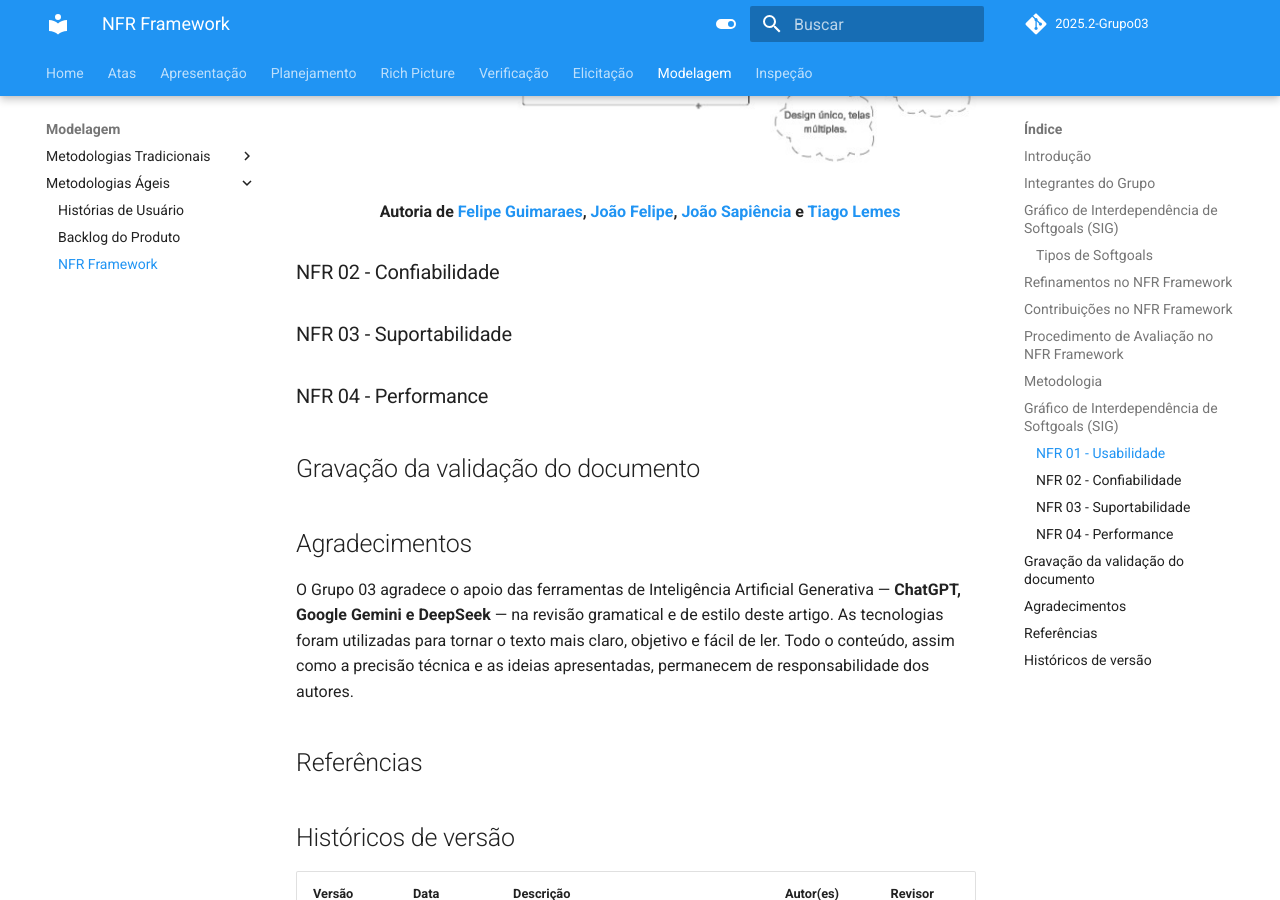
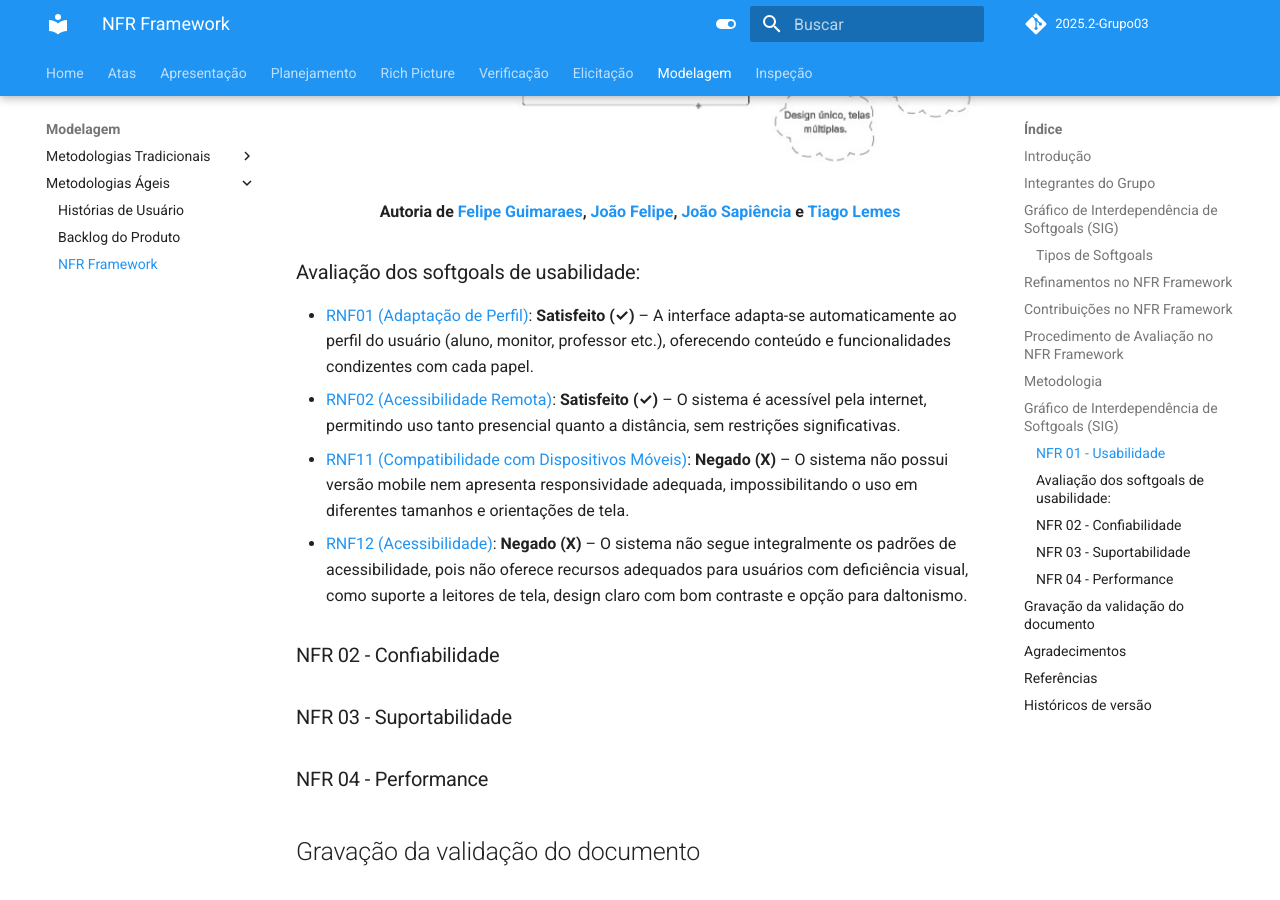
Before and after one commit to Requisitos-de-Software/2025.2-Grupo03, an MkDocs documentation site: the page built from docs/Modelagem/nfr_framework.md, in a window 1280 px wide and 900 px high, scrolled down 6300 px. Built offline with MkDocs 1.6.1 and Material for MkDocs 9.7.7, drawn with Linux system fonts in a browser that asks for light colours; comment, search, counter and statistics services are not loaded.

Commit message:
Avaliação dos softgoals

```diff
--- a/docs/Modelagem/nfr_framework.md
+++ b/docs/Modelagem/nfr_framework.md
@@ -140,6 +140,14 @@ A **Figura 5** apresenta o **Gráfico de Interdependência de Softgoals (SIG)**
     </strong>
 </div>
 
+### Avaliação dos softgoals de usabilidade:
+
+- [RNF01 (Adaptação de Perfil)](https://requisitos-de-software.github.io/2025.2-Grupo03/Elicitacao/requisitos_elicitados/#funcionais): **Satisfeito (✓)** – A interface adapta-se automaticamente ao perfil do usuário (aluno, monitor, professor etc.), oferecendo conteúdo e funcionalidades condizentes com cada papel.
+- [RNF02 (Acessibilidade Remota)](https://requisitos-de-software.github.io/2025.2-Grupo03/Elicitacao/requisitos_elicitados/#funcionais): **Satisfeito (✓)** – O sistema é acessível pela internet, permitindo uso tanto presencial quanto a distância, sem restrições significativas.
+- [RNF11 (Compatibilidade com Dispositivos Móveis)](https://requisitos-de-software.github.io/2025.2-Grupo03/Elicitacao/requisitos_elicitados/#funcionais): **Negado (X)** – O sistema não possui versão mobile nem apresenta responsividade adequada, impossibilitando o uso em diferentes tamanhos e orientações de tela.
+- [RNF12 (Acessibilidade)](https://requisitos-de-software.github.io/2025.2-Grupo03/Elicitacao/requisitos_elicitados/#funcionais): **Negado (X)** – O sistema não segue integralmente os padrões de acessibilidade, pois não oferece recursos adequados para usuários com deficiência visual, como suporte a leitores de tela, design claro com bom contraste e opção para daltonismo.
+
+
 ### NFR 02 - Confiabilidade
 
 ### NFR 03 - Suportabilidade
```
